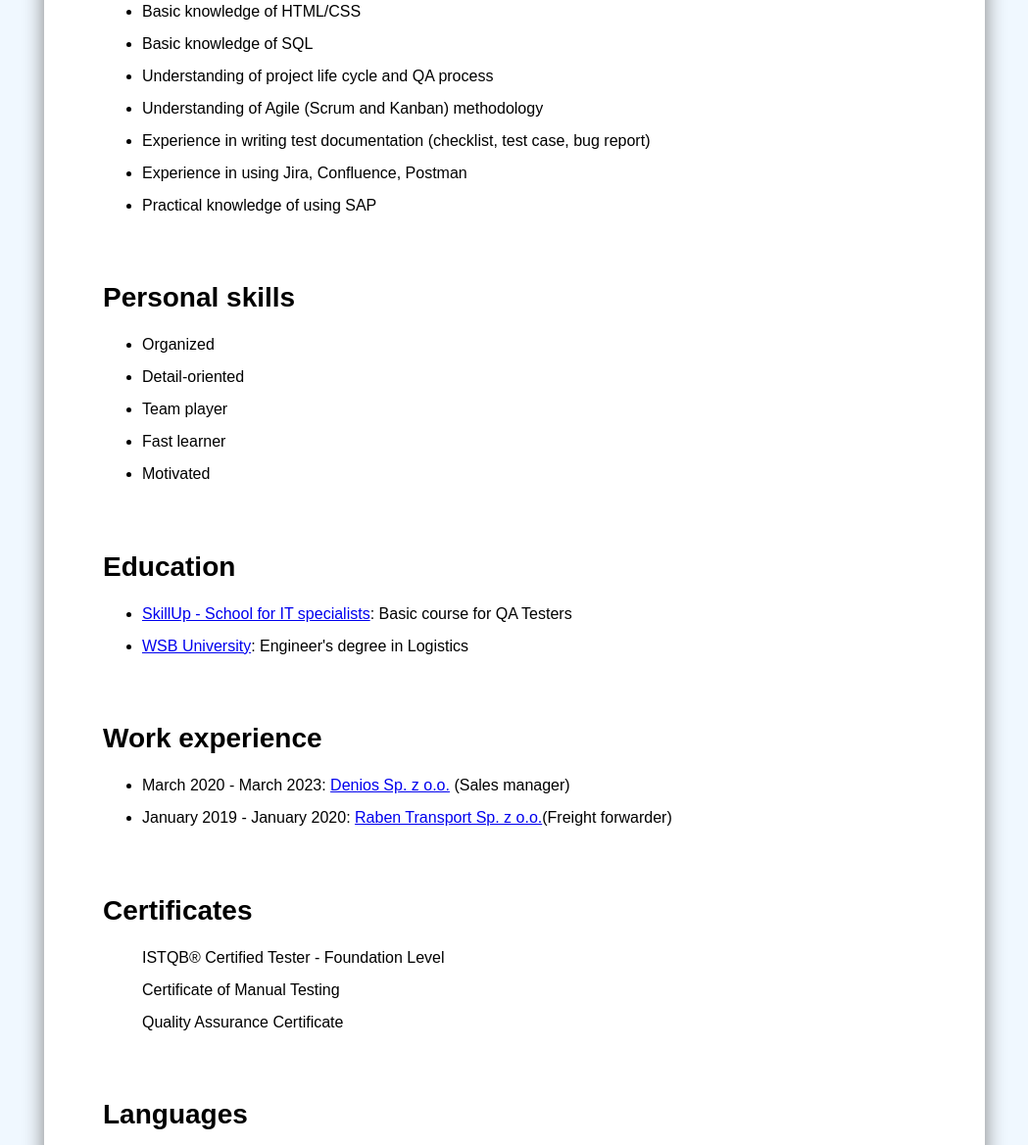
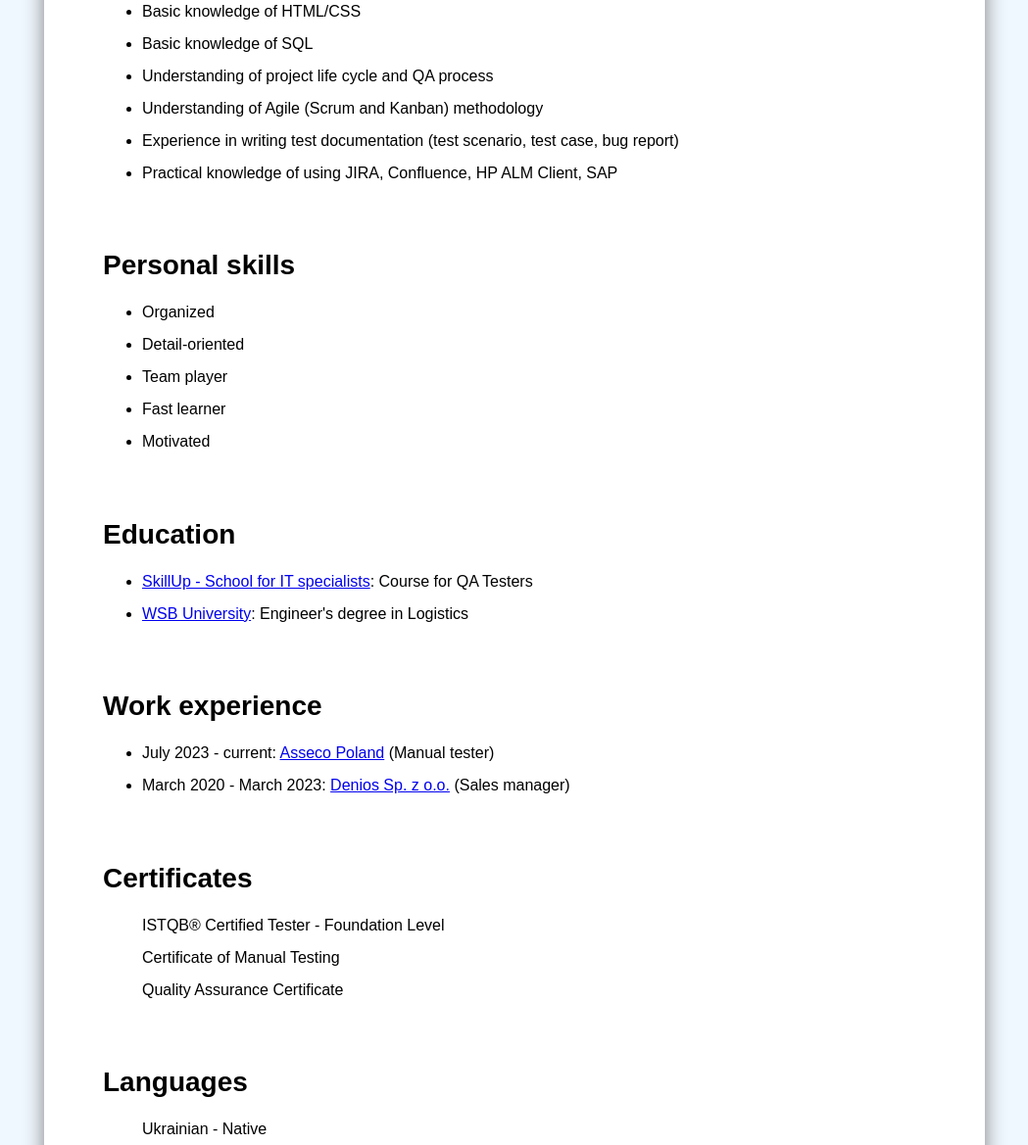
Before and after one commit to YanaTel/CV, a plain HTML site: page index.html in a window 1280 px wide. Shown: the part 542-1711 px from the top of the page at 98% size, without its empty margins (115-1164 px from the left). Drawn offline with Linux system fonts and the light colour scheme.

Commit message:
Update index.html

```diff
--- a/index.html
+++ b/index.html
@@ -1,7 +1,7 @@
 <!DOCTYPE html>
 <html>
   <head>
-    <title>Yana Minheresh - CV</title>
+    <title>Yana Teliakovska - CV</title>
     <link rel="stylesheet" href="style.css" />
   </head>
   <body>
@@ -9,7 +9,7 @@
       <header>
         <img class="profile-picture circle" src="images/profile.jpg" />
         <div>
-          <h1>Yana Minheresh</h1>
+          <h1>Yana Teliakovska</h1>
           <span class="title">Junior QA Tester</span>
         </div>
         <address>
@@ -44,11 +44,10 @@
             <li>Understanding of project life cycle and QA process</li>
             <li>Understanding of Agile (Scrum and Kanban) methodology</li>
             <li>
-              Experience in writing test documentation (checklist, test case,
+              Experience in writing test documentation (test scenario, test case,
               bug report)
             </li>
-            <li>Experience in using Jira, Confluence, Postman</li>
-            <li>Practical knowledge of using SAP</li>
+            <li>Practical knowledge of using JIRA, Confluence, HP ALM Client, SAP</li>
           </ul>
         </section>
         <section>
@@ -67,7 +66,7 @@
             <li>
               <a href="https://skillup.ua/"
                 >SkillUp - School for IT specialists</a
-              >: Basic course for QA Testers
+              >: Course for QA Testers
             </li>
             <li>
               <a href="https://www.merito.pl/">WSB University</a>: Engineer's
@@ -79,15 +78,14 @@
           <h2>Work experience</h2>
           <ul>
             <li>
+              July 2023 - current:
+              <a href="https://pl.asseco.com/">Asseco Poland</a>
+              (Manual tester)
+            </li>
+            <li>
               March 2020 - March 2023:
               <a href="https://www.denios.pl/">Denios Sp. z o.o.</a>
               (Sales manager)
-            </li>
-            <li>
-              January 2019 - January 2020:
-              <a href="https://polska.raben-group.com/en"
-                >Raben Transport Sp. z o.o.</a
-              >(Freight forwarder)
             </li>
           </ul>
         </section>
```
